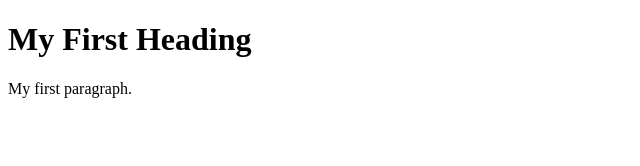
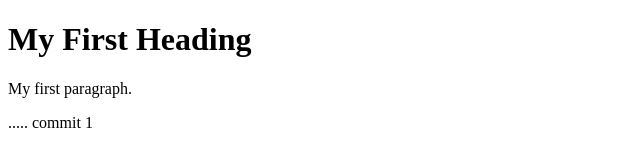
Before and after one commit to raymondhtet/ProjectA, a plain HTML site: page index.html in a window 1280 px wide. Shown: the full height of the page, 0-640 px from the left. Drawn offline with Linux system fonts and the light colour scheme.

Commit message:
commit 1

```diff
--- a/index.html
+++ b/index.html
@@ -4,6 +4,7 @@
 
 <h1>My First Heading</h1>
 <p>My first paragraph.</p>
-
+.....
+commit 1
 </body>
 </html>
```
